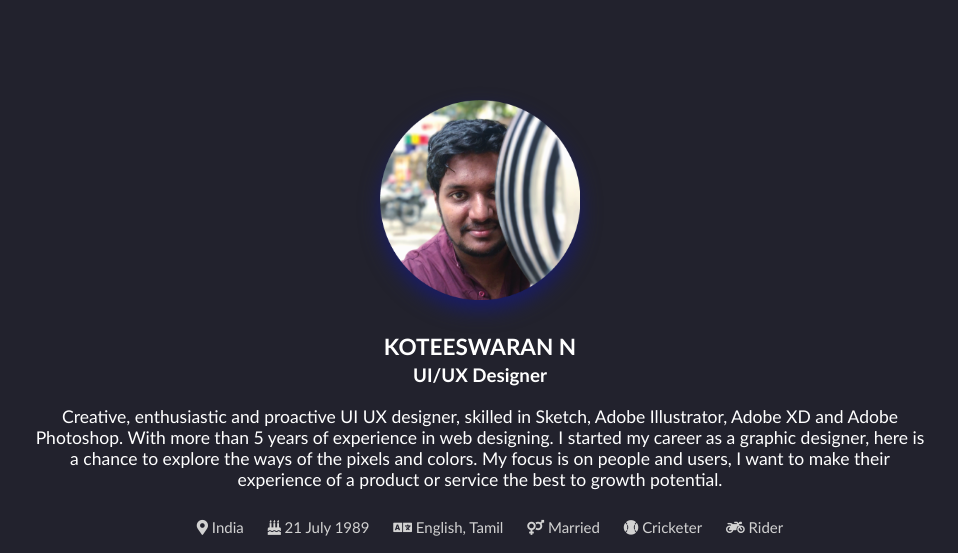
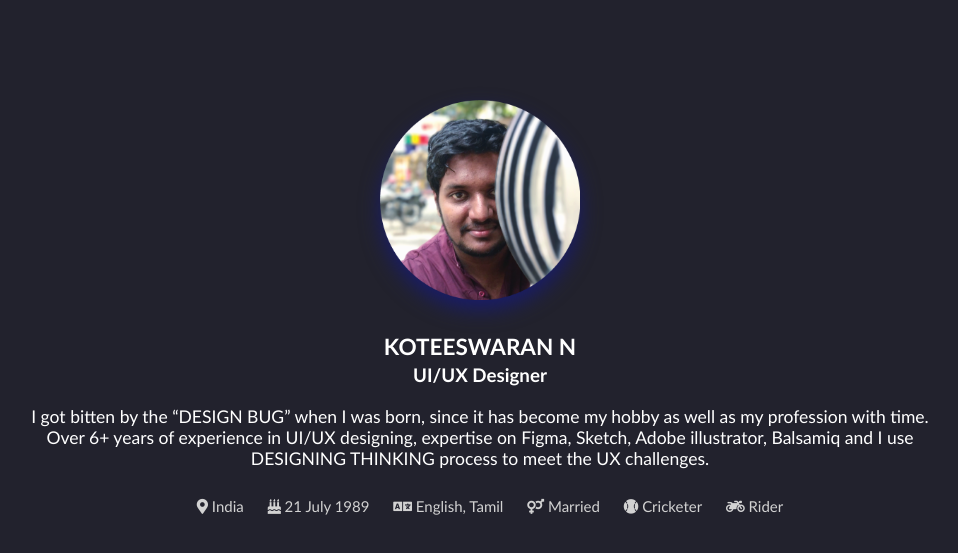
Before and after one commit to nkoteeswaran/Portfolio, a plain HTML site: page index.html in a window 1280 px wide. Shown: the top 553 px of the page, without its empty margins (160-1118 px from the left). Drawn offline with Linux system fonts and the light colour scheme.

Commit message:
Update index.html

```diff
--- a/index.html
+++ b/index.html
@@ -27,7 +27,8 @@
 			<p><h2>KOTEESWARAN N<br/><small>UI/UX Designer</small></h2></p>
 
 
-			<p><h3><!--<span style="font-weight: bold">Hi! </span><font color="D2D2D2">--><span style="font-weight: normal"> Creative, enthusiastic and proactive UI UX designer, skilled in Sketch, Adobe Illustrator, Adobe XD and Adobe Photoshop. With more than 5 years of experience in web designing. I started my career as a graphic designer, here is a chance to  explore the ways of the pixels and colors. My focus is on people and users, I want to make their experience of a product or service the best to growth potential. </span></font></h3></p>
+			<p><h3><!--<span style="font-weight: bold">Hi! </span><font color="D2D2D2">--><span style="font-weight: normal"> I got bitten by the “DESIGN BUG” when I was born, since it has become my hobby as well as my profession with time.
+		Over 6+ years of experience in UI/UX designing, expertise on Figma, Sketch, Adobe illustrator, Balsamiq and I use DESIGNING THINKING process to meet the UX challenges.</span></font></h3></p>
 
 
 			<!--<h3><span style="font-weight: normal"> I belive that interface not only intractive medium.. IT IS MIND TRIGGER!!!</span></h3>
```
